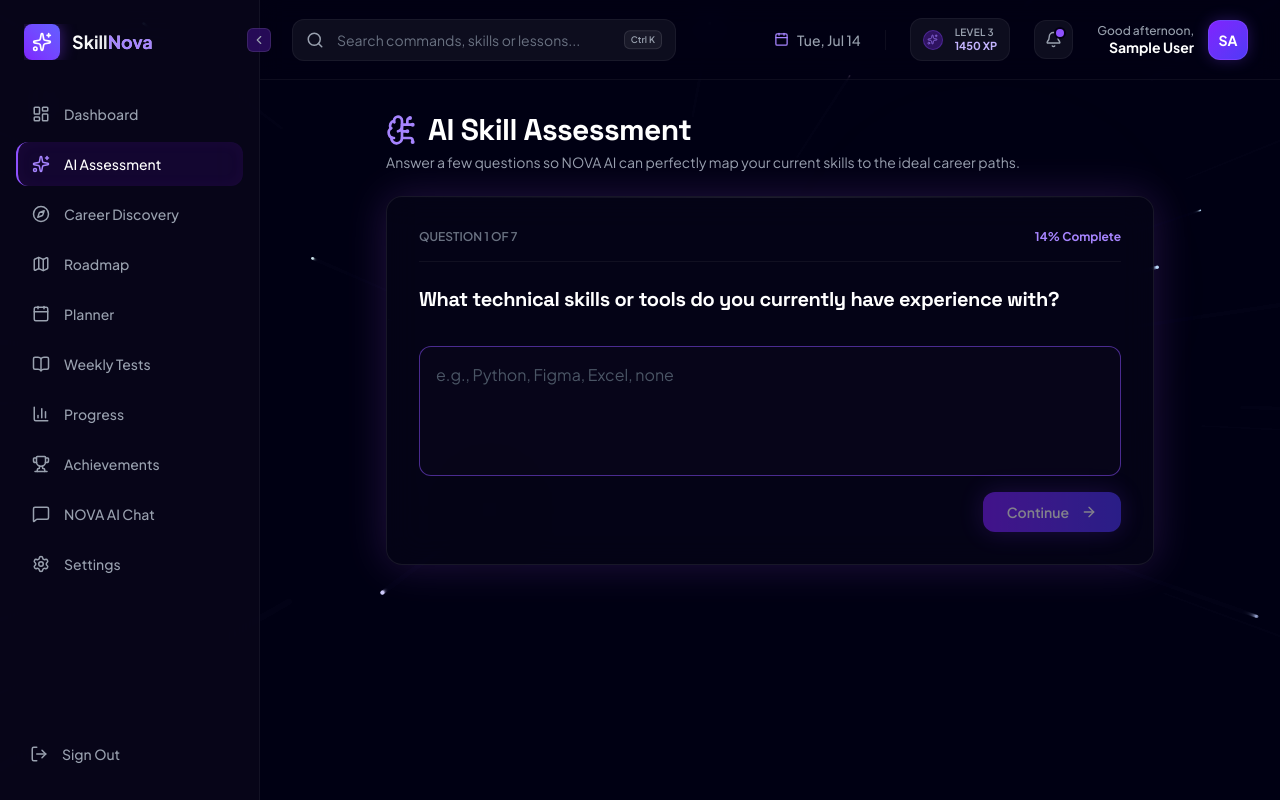
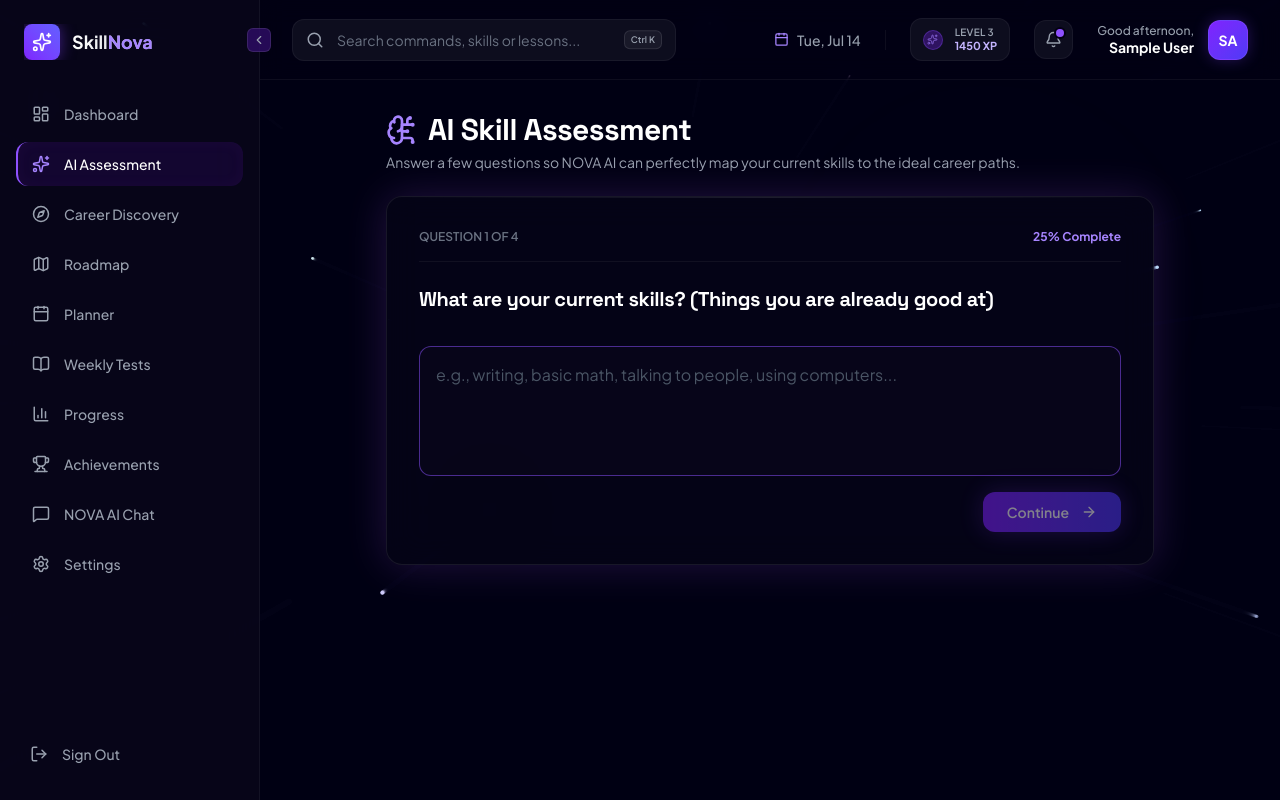
Before and after one commit to nirjari24-jpg/sn, a React (Vite) app: page /assessment in a window 1280 px wide. Built offline with nearby package versions, Linux system fonts and the light colour scheme; sample sign-in values are in the browser's storage.

Commit message:
feat: create AIAssessment page for user profile data collection and AI-driven career path analysis

```diff
--- a/src/pages/AIAssessment.jsx
+++ b/src/pages/AIAssessment.jsx
@@ -7,13 +7,10 @@ import GlassCard from "../components/ui/GlassCard";
 import Button from "../components/ui/Button";
 
 const aiAssessmentQuestions = [
-  { id: "techSkills", question: "What technical skills or tools do you currently have experience with?", type: "text", placeholder: "e.g., Python, Figma, Excel, none" },
-  { id: "programmingKnowledge", question: "How would you rate your current programming knowledge?", type: "choice", options: ["None at all", "I know some basics", "I can write simple scripts", "I am proficient"] },
-  { id: "problemSolving", question: "When faced with a complex problem, how do you usually approach it?", type: "text", placeholder: "e.g., break it into smaller parts, search for similar solutions online..." },
-  { id: "interests", question: "What aspects of technology interest you the most?", type: "text", placeholder: "e.g., AI, building websites, analyzing data, designing UI..." },
-  { id: "education", question: "What is your highest level of education or current field of study?", type: "text", placeholder: "e.g., High School, B.S. in Computer Science, Self-taught" },
-  { id: "experience", question: "How many years of professional tech experience do you have?", type: "choice", options: ["0 years (Beginner)", "1-2 years (Junior)", "3-5 years (Mid-level)", "5+ years (Senior)"] },
-  { id: "careerGoals", question: "What is your primary career goal for the next 12 months?", type: "text", placeholder: "e.g., Land my first job as a front-end dev, transition to Data Science..." }
+  { id: "skills", question: "What are your current skills? (Things you are already good at)", type: "text", placeholder: "e.g., writing, basic math, talking to people, using computers..." },
+  { id: "interests", question: "What are your main areas of interest? (Things you enjoy doing or want to learn)", type: "text", placeholder: "e.g., technology, art, business, science..." },
+  { id: "goals", question: "What are your biggest goals? (What you want to achieve)", type: "text", placeholder: "e.g., get a good job, learn to code, start my own business..." },
+  { id: "experience", question: "How much experience do you have in your interests?", type: "choice", options: ["I am just starting (Beginner)", "I know a little bit (Intermediate)", "I have done this a lot (Advanced)"] }
 ];
 
 export default function AIAssessment() {
```
